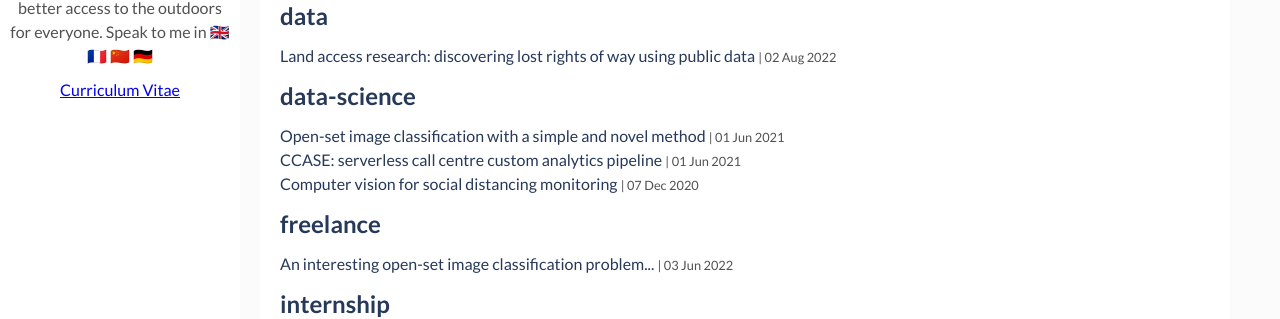
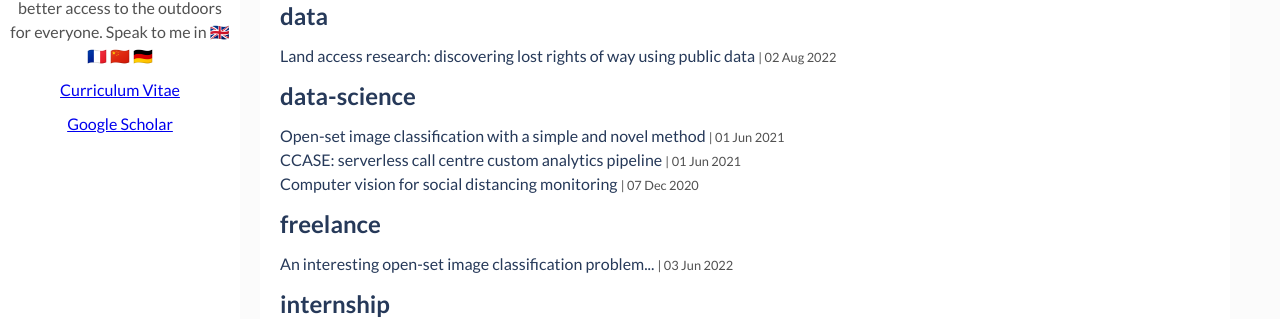
Before and after one commit to Andrewwango/andrewwango.github.io, a Jekyll site: the page built from tags.html, in a window 1280 px wide. Shown: the part 327-646 px from the top of the page. Built offline with Jekyll 4.4.1, drawn with Linux system fonts in a browser that asks for light colours.

Commit message:
gscholar

```diff
--- a/_config.yml
+++ b/_config.yml
@@ -11,6 +11,7 @@ author: Andrew Wang # add your name
 author-img: logo.jpg # add your photo
 about-author: AI Engineer at <a href="https://www.kainos.com/">Kainos</a>. Cambridge Uni MEng grad. Data scientist and researcher passionate about environmental sustainability & land justice. Campaigning for better access to the outdoors for everyone. Speak to me in 🇬🇧 🇫🇷 🇨🇳 🇩🇪
 cv-author: "https://andrewwango.github.io/cv.pdf"
+google-scholar: "https://scholar.google.com/citations?user=00ET0NAAAAAJ"
 social-twitter: andrewwango # add your Twitter handle
 social-facebook: # add your Facebook handle
 social-github: andrewwango # add your Github handle
--- a/_layouts/main.html
+++ b/_layouts/main.html
@@ -11,6 +11,7 @@ layout: default
       <div class="author-name">{{site.author}}</div>
       <p>{{site.about-author}}</p>
       <p><a href="{{site.cv-author}}">Curriculum Vitae</a></p>
+      <p><a href="{{site.google-scholar}}">Google Scholar</a></p>
     </div>
   </header> <!-- End Header -->
   <footer>
```
